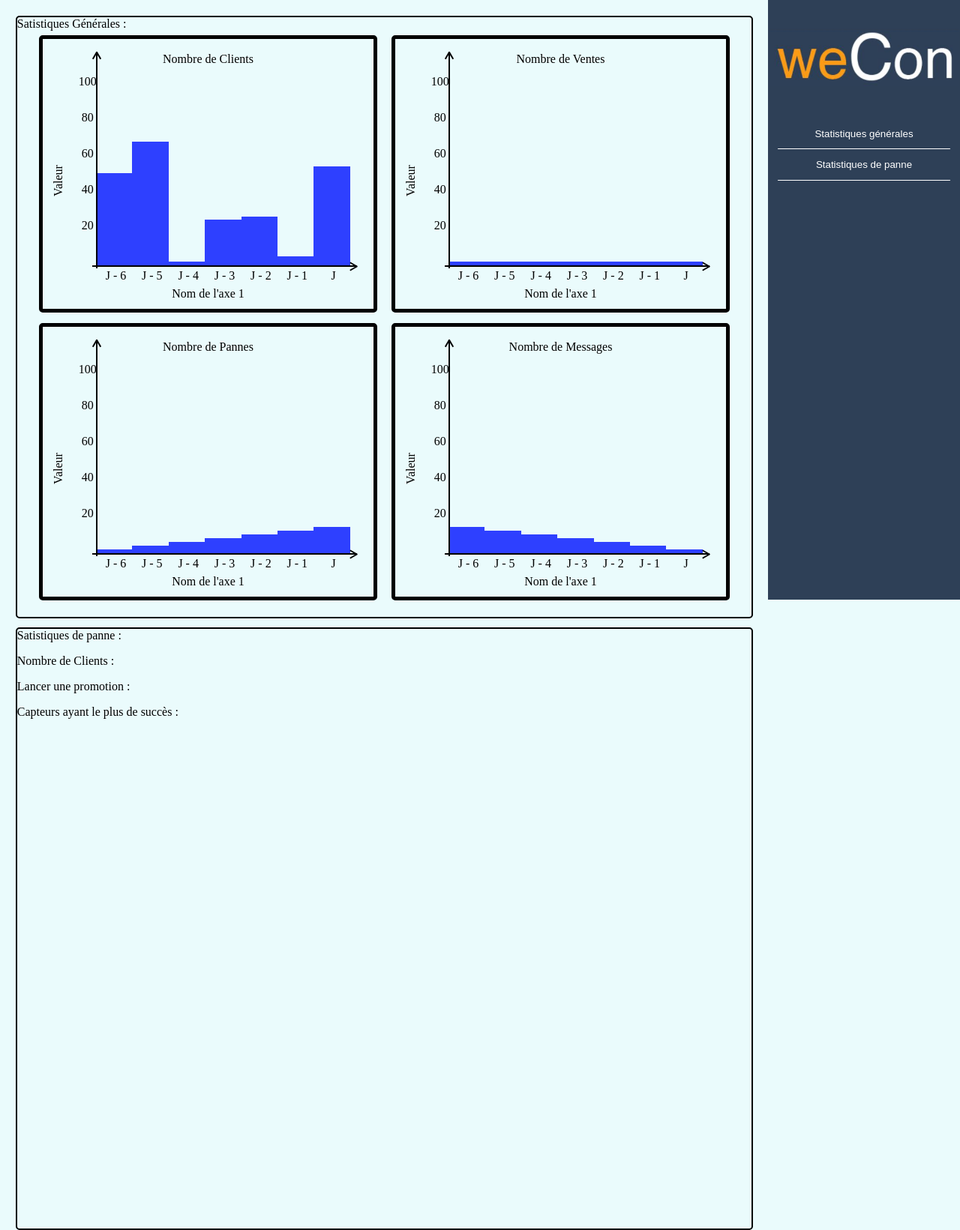
After one commit to RCaruel/WeCon, a PHP site: template Views/php/EspaceEntreprise.php in a window 1280 px wide. The commit adds this page. Shown: the whole page at 75% size. Run offline with PHP 8.4, Linux system fonts and the light colour scheme; the template is opened without the code that fills it, so the values that code supplies are empty.

Commit message:
Ajout Graphiques + menu déroulant sur l'accueil

```diff
--- a/Controler/controler.php
+++ b/Controler/controler.php
@@ -7,7 +7,7 @@
  */
 
 function Send_Message(){
-    require "Views/php/SendMsg.php";
+    require "Views/html/SendMsg.html";
     include "Views/html/footer.html";
     include "Views/html/header.html";
 }
@@ -50,8 +50,7 @@ function Accueil(){
 }
 
 function Espace_Entreprise(){
-    require "Views/html/EspaceEntreprise.html";
-    include "tests/TestGraph.php";
+    require "Views/php/EspaceEntreprise.php";
 }
 
 function About(){
--- /dev/null
+++ b/Model/php/Graph.php
@@ -0,0 +1,29 @@
+<?php
+/**
+* Created by PhpStorm.
+* User: Rémi
+* Date: 28/03/2019
+* Time: 09:01
+*/
+//On récupère ici les valeurs pour la graphique
+//modifier et adapter pour des valeurs en SQL.
+function showGraphique($value6, $value5, $value4, $value3, $value2, $value1, $value, $nbGraph, $nomGraph, $nomAxe){
+//On charge l'affichage du graphique
+include "Views/html/graphique.html";
+echo '<html>
+<!--  Moyen pour transmettre la valeur du graphique!-->
+<input type = "hidden" class="valuej6" value = ' . $value6 . '>
+<input type = "hidden" class="valuej5" value = ' . $value5 . '>
+<input type = "hidden" class="valuej4" value = ' . $value4 . '>
+<input type = "hidden" class="valuej3" value = ' . $value3 . '>
+<input type = "hidden" class="valuej2" value = ' . $value2 . '>
+<input type = "hidden" class="valuej1" value = ' . $value1 . '>
+<input type = "hidden" class="valuej" value = ' . $value . '>
+<input type = "hidden" class="nbGraph" value = ' . $nbGraph . '>
+<input type = "hidden" class="nomGraph" value = ' . $nomGraph . '>
+<input type = "hidden" class="nomAxe" value = ' . $nomAxe . '>
+<script src="Views/js/Graph.js"></script>
+</html>';
+}
+
+?>
--- a/Views/css/EspaceEntreprise.css
+++ b/Views/css/EspaceEntreprise.css
@@ -48,9 +48,46 @@ button{
 }
 
 .navigation{
-    position: relative;
+    position: absolute;
     border: 2px solid black;
     border-radius: 5px;
     margin : 1%;
-    width: 78%;
+    height: 100%;
+    width: 76.5%;
 }
+
+#statsPanne{
+    top: 103%;
+}
+
+#Graph_nb_clients{
+    position: absolute;
+    width: 45%;
+    height: 45%;
+    top: 3%;
+    left: 3%;
+}
+
+#Graph_nb_ventes{
+    position: absolute;
+    width: 45%;
+    height: 45%;
+    top: 3%;
+    left: 51%;
+}
+
+#Graph_nb_pannes{
+    position: absolute;
+    width: 45%;
+    height: 45%;
+    top: 51%;
+    left: 3%;
+}
+
+#Graph_nb_message{
+    position: absolute;
+    width: 45%;
+    height: 45%;
+    top: 51%;
+    left: 51%;
+}
--- a/tests/testGraphique.css
+++ b/Views/css/graphique.css
@@ -1,13 +1,12 @@
 .graphique{
     position: absolute;
-    margin: 15% 30%;
-    width: 40%;
-    height: 40%;
+    width: 100%;
+    height: 100%;
     border: 5px solid black;
     border-radius: 5px;
 }
 
-.titre{
+.graphique > .titre{
     position: absolute;
     width: 100%;
     text-align: center;
@@ -24,7 +23,6 @@
 .Axe_2{
     position: absolute;
     transform: rotate(-90deg);
-    left: -5%;
     top: 50%;
 }
 
--- a/tests/test.html
+++ b/Views/html/graphique.html
@@ -3,7 +3,9 @@
 <head>
     <meta charset="UTF-8">
     <title>Title</title>
-    <link rel="stylesheet" href="testGraphique.css">
+    <link rel="stylesheet" href="../css/graphique.css">
+    <link rel="stylesheet" href="../css/graphique.css">
+    <link rel="stylesheet" href="Views/css/graphique.css">
 </head>
 <body>
     <div class = "graphique">
@@ -52,6 +54,5 @@
             </div>
         </div>
     </div>
-<script src="Graph.js"></script>
 </body>
 </html>
--- /dev/null
+++ b/Views/js/Graph.js
@@ -0,0 +1,47 @@
+function fonction(){
+
+    var nbGraph = document.getElementsByClassName("nbGraph");
+
+    nbGraph = nbGraph[nbGraph.length - 1].value;
+
+    console.log(nbGraph);
+
+    const passvarj6 = document.getElementsByClassName("valuej6")[nbGraph-1];
+    const passvarj5 = document.getElementsByClassName("valuej5")[nbGraph-1];
+    const passvarj4 = document.getElementsByClassName("valuej4")[nbGraph-1];
+    const passvarj3 = document.getElementsByClassName("valuej3")[nbGraph-1];
+    const passvarj2 = document.getElementsByClassName("valuej2")[nbGraph-1];
+    const passvarj1 = document.getElementsByClassName("valuej1")[nbGraph-1];
+    const passvarj = document.getElementsByClassName("valuej")[nbGraph-1];
+
+    const valuej6 = document.getElementsByClassName("j-6")[nbGraph-1];
+    const valuej5 = document.getElementsByClassName("j-5")[nbGraph-1];
+    const valuej4 = document.getElementsByClassName("j-4")[nbGraph-1];
+    const valuej3 = document.getElementsByClassName("j-3")[nbGraph-1];
+    const valuej2 = document.getElementsByClassName("j-2")[nbGraph-1];
+    const valuej1 = document.getElementsByClassName("j-1")[nbGraph-1];
+    const valuej = document.getElementsByClassName("j")[nbGraph-1];
+
+    const Titre = document.getElementsByClassName("titre")[nbGraph-1];
+    var newTitre = document.getElementsByClassName("nomGraph")[nbGraph-1].value;
+
+    const NomAxe = document.getElementsByClassName("Axe_2")[nbGraph-1];
+    var newNomAxe = document.getElementsByClassName("nomAxe")[nbGraph-1].value;
+
+    var RegExp = /_/gi;
+
+    newTitre = newTitre.replace(RegExp, ' ');
+
+    Titre.textContent = newTitre;
+    NomAxe.textContent = newNomAxe;
+
+    valuej6.style.height = passvarj6.value + "px";
+    valuej5.style.height = passvarj5.value + "px";
+    valuej4.style.height = passvarj4.value + "px";
+    valuej3.style.height = passvarj3.value + "px";
+    valuej2.style.height = passvarj2.value + "px";
+    valuej1.style.height = passvarj1.value + "px";
+    valuej.style.height = passvarj.value + "px";
+}
+
+fonction();
--- /dev/null
+++ b/Views/php/EspaceEntreprise.php
@@ -0,0 +1,41 @@
+<?php include "Model/php/Graph.php";
+
+?>
+<!DOCTYPE html>
+<html lang="en">
+<head>
+    <meta charset="UTF-8">
+    <title>WeCon</title>
+    <link rel="stylesheet" href="css/EspaceEntreprise.css">
+    <link rel="stylesheet" href="Views/css/EspaceEntreprise.css">
+</head>
+<body>
+<nav>
+    <img src="Ressources/LogoBlueBg.PNG">
+    <div class = "anc"><a href="#Statistiques générales"><button id = "StatsGen">Statistiques générales</button></a></div>
+    <div class = "line"></div>
+    <div class = "anc"><a href="#Statistiques de panne"><button id = "StatsPanne">Statistiques de panne</button></a></div>
+    <div class = "line"></div>
+</nav>
+<a id="Statistiques générales" ></a>
+<div class = "navigation">Satistiques Générales :
+    <div id = "Graph_nb_clients"><?php showGraphique(123,165,5,61,65,12,132,1,
+            "Nombre_de_Clients","Valeur");?></div>
+    <div id = "Graph_nb_ventes"><?php showGraphique(5,5,5,5,5,5,5,2,
+            "Nombre_de_Ventes", "Valeur");?></div>
+    <div id = "Graph_nb_pannes"><?php showGraphique(5,10,15,20,25,30,35,3,
+            "Nombre_de_Pannes", "Valeur");?></div>
+    <div id = "Graph_nb_message"><?php showGraphique(35,30,25,20,15,10,5,4,
+            "Nombre_de_Messages", "Valeur");?></div>
+</div>
+<a id="Statistiques de panne" ></a>
+<div class = "navigation" id = "statsPanne">Satistiques de panne :
+    <p>Nombre de Clients : </p>
+    <p>Lancer une promotion : </p>
+    <p>Capteurs ayant le plus de succès : </p>
+</div>
+
+
+
+</body>
+</html>
```
Also changed, not shown: Views/css/style.css (+23 -8 lines), Views/html/Accueil.html (+4 -4 lines), tests/Graph.js (deleted).
